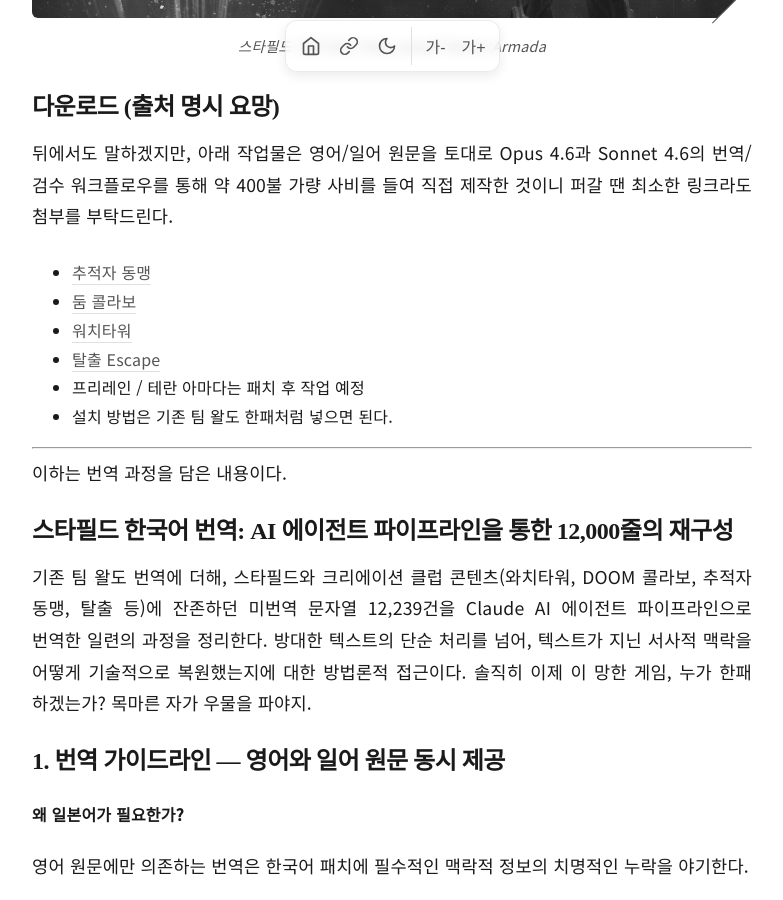
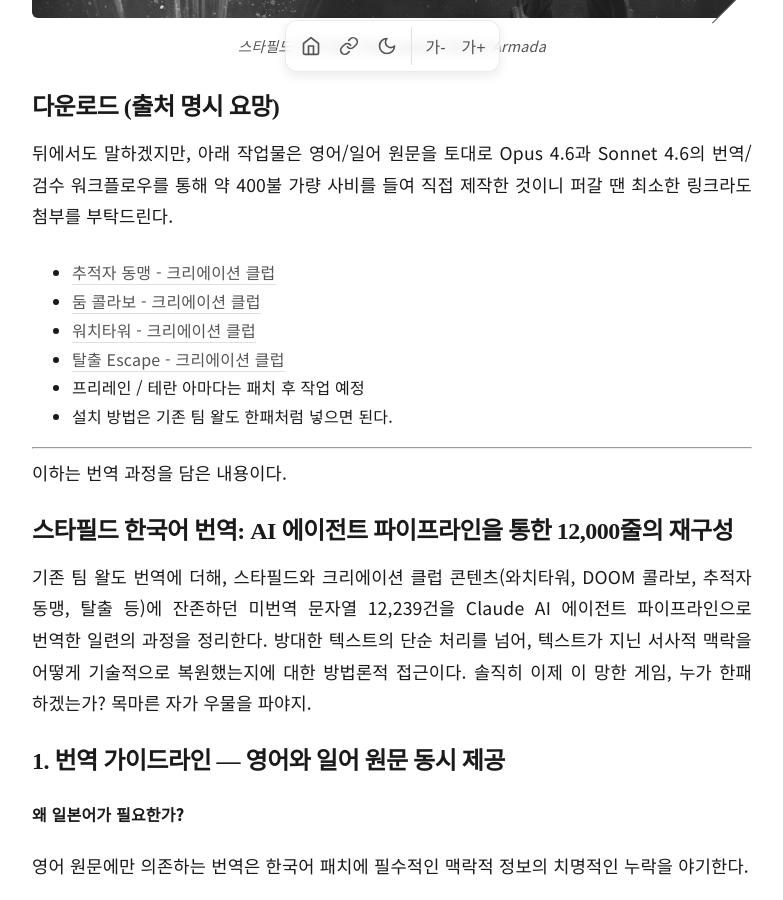
Before and after one commit to Kuax-Meat/blog, a Jekyll site: the page built from _posts/2026-04-06-111.md, in a window 1280 px wide and 900 px high, scrolled down 868 px. Shown: the whole window, without its empty margins (248-1031 px from the left). Built offline with Jekyll 4.4.1, drawn with Linux system fonts in a browser that asks for light colours; some web fonts are replaced; comment, search, counter and statistics services are not loaded; some of the changed text lies outside the part shown.

Commit message:
add post 04/07/2026

```diff
--- a/_posts/2026-04-06-111.md
+++ b/_posts/2026-04-06-111.md
@@ -14,10 +14,10 @@
 
 ### 다운로드 (출처 명시 요망)
 뒤에서도 말하겠지만, 아래 작업물은 영어/일어 원문을 토대로 Opus 4.6과 Sonnet 4.6의 번역/검수 워크플로우를 통해 약 400불 가량 사비를 들여 직접 제작한 것이니 퍼갈 땐 최소한 링크라도 첨부를 부탁드린다.
-- [추적자 동맹](https://drive.google.com/file/d/1YHsIzr8jNPO7_7QoWrWID0YSq4hihPdO/view?usp=drive_link){:target="_blank"}
-- [둠 콜라보](https://drive.google.com/file/d/1DhdA3kCKZbZk5cbv78WcyL77o5J4PEGk/view?usp=drive_link){:target="_blank"}
-- [워치타워](https://drive.google.com/file/d/1DG-2Whmc9XSVpipaoOpp8AfYPZ7VnKkP/view?usp=drive_link){:target="_blank"}
-- [탈출 Escape](https://drive.google.com/file/d/15Kvay2q7y3Tjn18PtD2wMzu4gLGlD5XM/view?usp=drive_link){:target="_blank"}
+- [추적자 동맹 - 크리에이션 클럽](https://drive.google.com/file/d/1YHsIzr8jNPO7_7QoWrWID0YSq4hihPdO/view?usp=drive_link){:target="_blank"}
+- [둠 콜라보 - 크리에이션 클럽](https://drive.google.com/file/d/1DhdA3kCKZbZk5cbv78WcyL77o5J4PEGk/view?usp=drive_link){:target="_blank"}
+- [워치타워 - 크리에이션 클럽](https://drive.google.com/file/d/1DG-2Whmc9XSVpipaoOpp8AfYPZ7VnKkP/view?usp=drive_link){:target="_blank"}
+- [탈출 Escape - 크리에이션 클럽](https://drive.google.com/file/d/15Kvay2q7y3Tjn18PtD2wMzu4gLGlD5XM/view?usp=drive_link){:target="_blank"}
 - 프리레인 / 테란 아마다는 패치 후 작업 예정
 - 설치 방법은 기존 팀 왈도 한패처럼 넣으면 된다.
 
```
Also changed, not shown: other parts of _posts/2026-04-06-111.md (+1 -1 lines).
